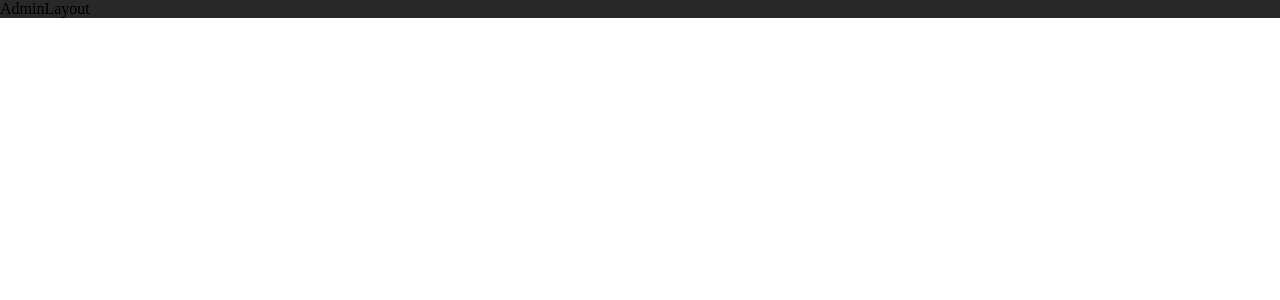
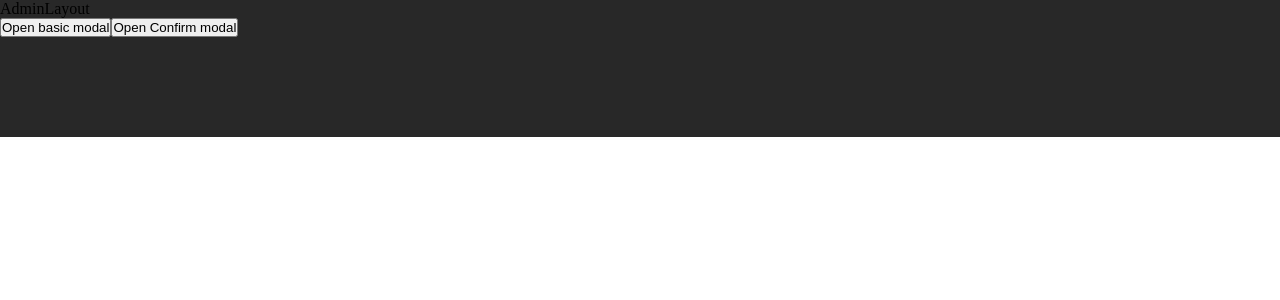
Before and after one commit to edberv1/DevLobby, a React (Create React App) app: page /admin in a window 1280 px wide. Shown: the top 300 px of the page. Built offline with nearby package versions, Linux system fonts and the light colour scheme.

Commit message:
Finishing touches and scrollbar
Better App Scrollbar
Add bottom padding to app

```diff
--- a/src/App.scss
+++ b/src/App.scss
@@ -14,4 +14,14 @@ $theme-background-dark: #282828;
 
 .App {
   background-color: $theme-background-dark;
+  padding-bottom: 100px;
 }
+
+::-webkit-scrollbar {
+  background-color: #282828;
+  width: 0.2rem;
+}
+
+::-webkit-scrollbar-thumb {
+  background-color: #2e45d8;
+}
--- a/src/components/Pages/LayoutAdmin/index.jsx
+++ b/src/components/Pages/LayoutAdmin/index.jsx
@@ -1,9 +1,11 @@
 import React from 'react'
+import ModalDemo from '../../organisms/ModalDemo'
 
 const AdminLayout = () => {
   return (
     <div className='adminLayout'>
       <div>AdminLayout</div>
+      <ModalDemo />
     </div>
   )
 }
--- a/src/components/Pages/LayoutClient/index.jsx
+++ b/src/components/Pages/LayoutClient/index.jsx
@@ -1,14 +1,12 @@
 import React from 'react'
 import { Outlet } from 'react-router-dom'
 import Navbar from '../../molecules/Navbar'
-import ModalDemo from '../../organisms/ModalDemo'
 
 const ClientLayout = () => {
   return (
     <>
       <div>
         <Navbar />
-        <ModalDemo />
         <Outlet />
       </div>
     </>
--- a/src/components/molecules/ModalBasic/ModalBasic.scss
+++ b/src/components/molecules/ModalBasic/ModalBasic.scss
@@ -22,6 +22,7 @@ $theme-background-dark: #282828;
   }
 }
 
+.modalBasic {
   .modalContainer {
     position: absolute;
     width: 500px;
@@ -87,6 +88,7 @@ $theme-background-dark: #282828;
       }
     }
   }
+}
 
 @media only screen and (max-device-width: 844px) and (orientation: portrait) {
   .modalContainer {
--- a/src/components/molecules/ModalBasic/index.jsx
+++ b/src/components/molecules/ModalBasic/index.jsx
@@ -21,9 +21,8 @@ const ModalBasic = ({ children, title, modalOpen, setModalOpen }) => {
 
   return (
     <>
-      {' '}
       {modalOpen && (
-        <div>
+        <div className='modalBasic'>
           <BackDrop setModalOpen={setModalOpen} />
           <div className={`modalContainer`}>
             <div className='header'>
--- a/src/components/molecules/ModalConfirm/ModalConfirm.scss
+++ b/src/components/molecules/ModalConfirm/ModalConfirm.scss
@@ -21,7 +21,7 @@ $theme-background-dark: #282828;
     background-color: $hover-color;
   }
 }
-
+.modalConfirm {
   .modalContainer {
     position: absolute;
     width: 500px;
@@ -89,7 +89,7 @@ $theme-background-dark: #282828;
         @include button-styles(rgb(115, 114, 114), white, rgb(87, 85, 85));
       }
       .confirmBtn {
-      @include button-styles(#0053b1, white, #0070EC);
+        @include button-styles(#0053b1, white, #0070ec);
       }
     }
   }
@@ -105,3 +105,4 @@ $theme-background-dark: #282828;
       width: 70%;
     }
   }
+}
--- a/src/components/molecules/ModalConfirm/index.jsx
+++ b/src/components/molecules/ModalConfirm/index.jsx
@@ -28,7 +28,7 @@ const ModalConfirm = ({
   return (
     <>
       {modalOpen && (
-        <div>
+        <div className='modalConfirm'>
           <BackDrop setModalOpen={setModalOpen} />
           <div className='modalBackground'>
             <div className='modalContainer'>
```
Lines whose indentation alone changed are shown as unchanged.
